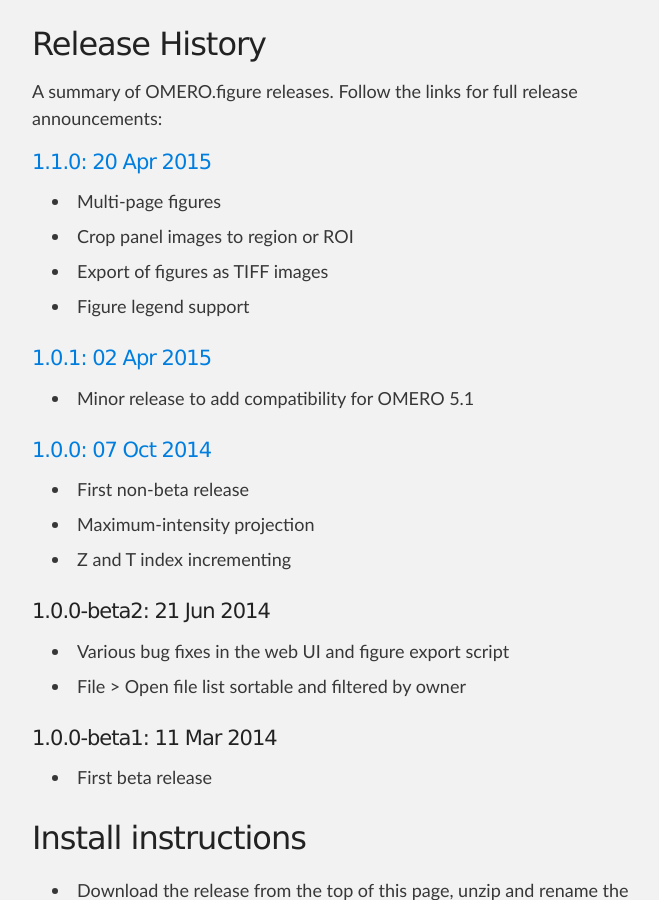
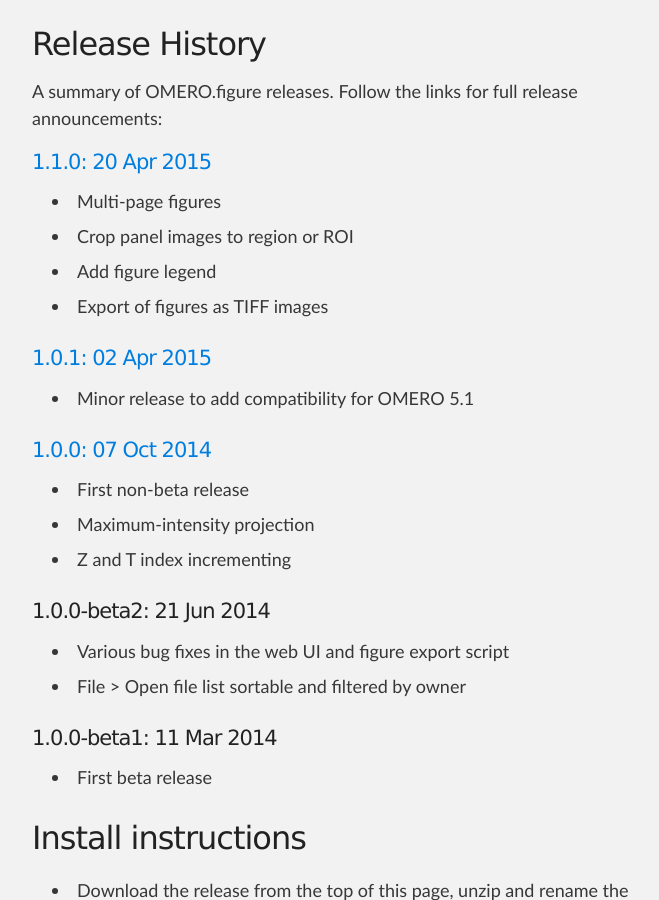
Before and after one commit to ome/omero-figure, a Jekyll site: the page built from index.html, in a window 1280 px wide and 900 px high, scrolled down 3679 px. Shown: the whole window, without its empty margins (288-947 px from the left). Built offline with Jekyll 4.4.1, drawn with Linux system fonts in a browser that asks for light colours; nearby versions of some CDN libraries; Markdown is read by kramdown in place of the engine named in the settings; comment, search, counter and statistics services are not loaded.

Commit message:
Tiny fix to 1.1.0 in release_history

```diff
--- a/_includes/release_history.html
+++ b/_includes/release_history.html
@@ -10,8 +10,8 @@
 <ul>
   <li>Multi-page figures</li>
   <li>Crop panel images to region or ROI</li>
+  <li>Add figure legend</li>
   <li>Export of figures as TIFF images</li>
-  <li>Figure legend support</li>
 </ul>
 
 <h4>
```
